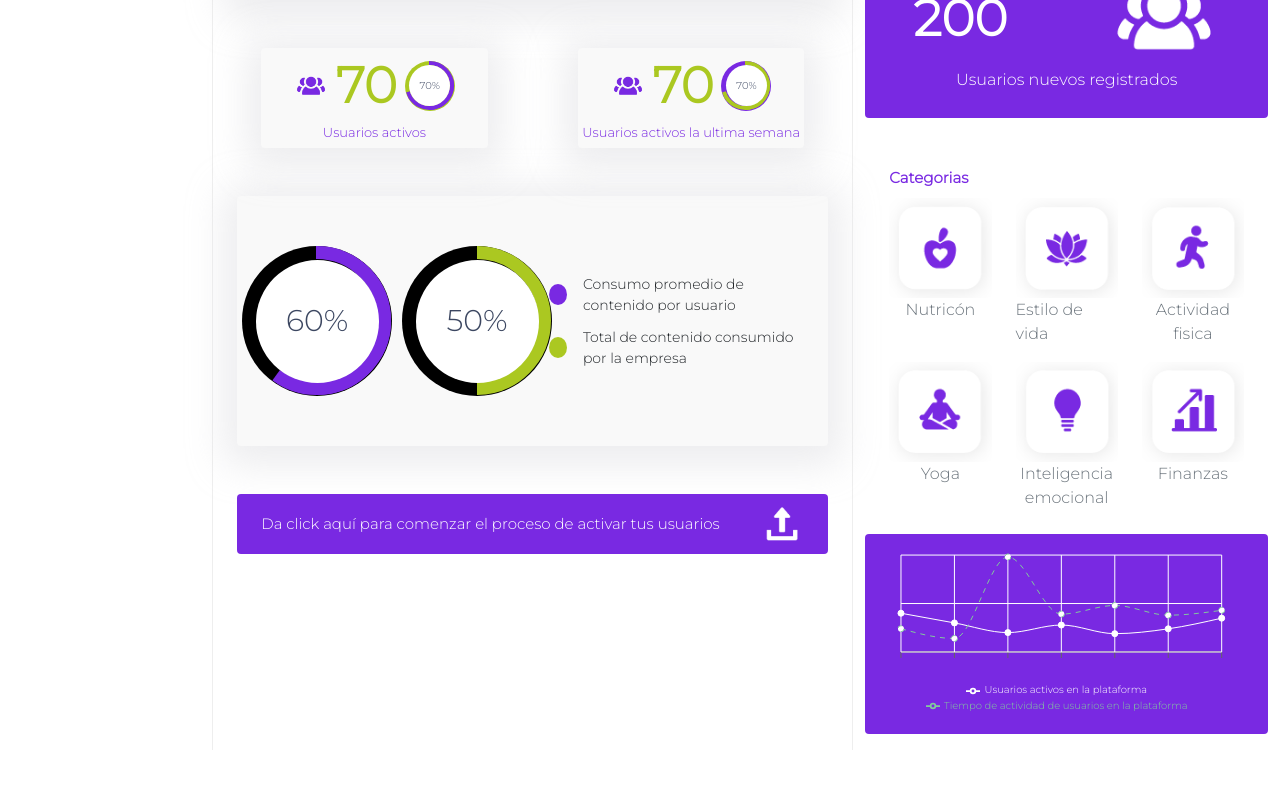
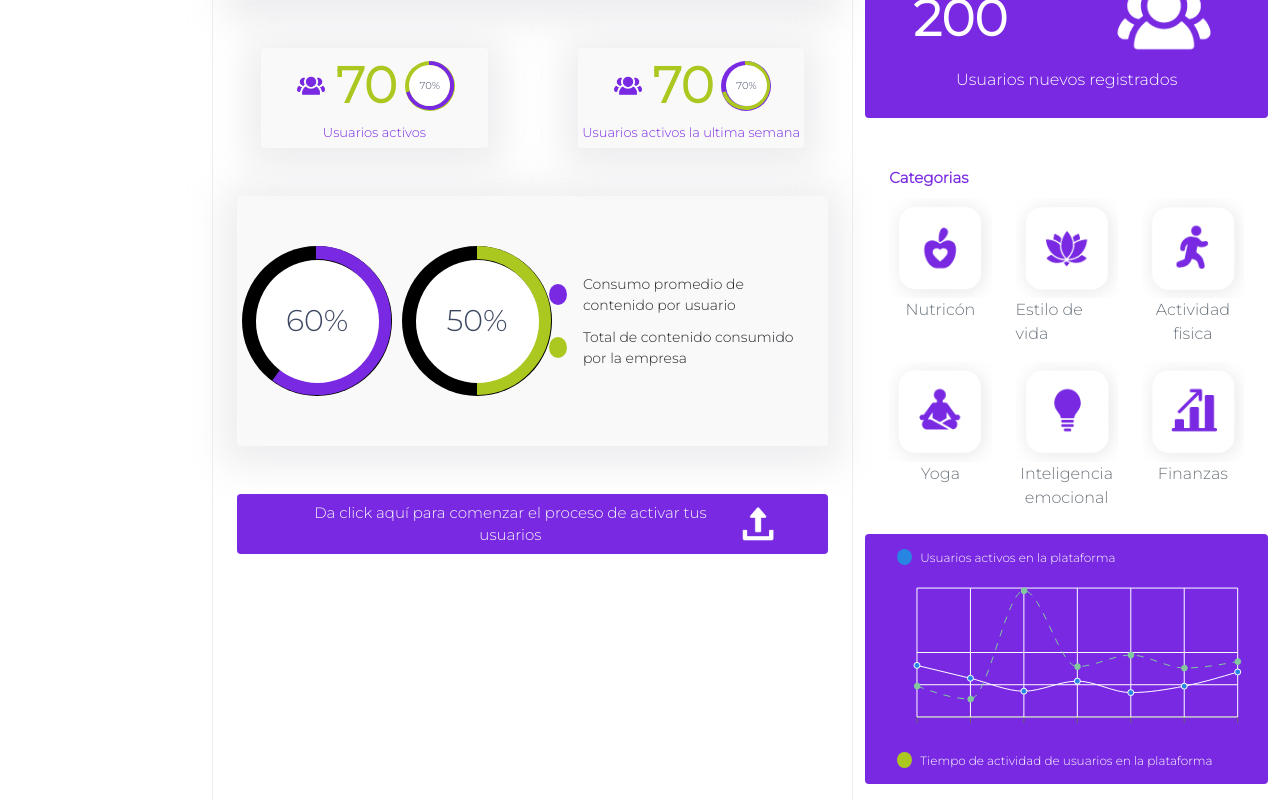
Before and after one commit to anfemoca19/proyecto_impacta, a React (Create React App) app: page /dashboard in a window 1280 px wide. Shown: the part 544-1344 px from the top of the page. Before the commit the page ends 1294 px from the top, so only its background shows below. Built offline with nearby package versions, Linux system fonts and the light colour scheme.

Commit message:
Se agrega estilos a la user graph

```diff
--- a/src/components/CircleColor/Circle.scss
+++ b/src/components/CircleColor/Circle.scss
@@ -24,3 +24,10 @@
   width: 15px;
   height: 16px;
 }
+
+.circle-blue-sm{
+  background: #2985e2;
+  border-radius: 50%;
+  width: 15px;
+  height: 16px;
+}
--- a/src/components/GraphUsers/graphUsers.jsx
+++ b/src/components/GraphUsers/graphUsers.jsx
@@ -8,6 +8,7 @@ import {
   Legend,
   ResponsiveContainer,
 } from "recharts";
+import CircleColor from "../CircleColor/Circle";
 import "../GraphUsers/graphUsers.scss";
 
 /**
@@ -48,7 +49,16 @@ const CustomTooltip = ({ active, payload }) => {
 };
 export default function GraphUsers() {
   return (
-    <div className="container d-flex justify-content-between align-items-center rounded container-account-graph mb-3 p-3">
+    <div className="container-fluid d-flex align-items-center rounded container-account-graph mb-3 p-3">
+      <div className="row ">
+        <div className=" d-flex mb-3  me-3 ms-3">
+          <CircleColor className="circle-blue-sm me-2 " />
+          <span className="style-font-chart">
+            Usuarios activos en la plataforma
+          </span>
+        </div>
+
+        <div className=" style-graph-colaboradores d-flex align-items-center  me-3 ms-3">
           <ResponsiveContainer width="100%" height="100%">
             <LineChart
               width={400}
@@ -58,26 +68,36 @@ export default function GraphUsers() {
             >
               <XAxis dataKey="name" />
               <YAxis hide={true} />
-          <CartesianGrid stroke="#fff" />
+              <CartesianGrid stroke="#fff" strokeDashoffset="5 5" />
               <Tooltip content={<CustomTooltip />} />
-          <Legend wrapperStyle={{ fontSize: "10px" }} />
+              {/* <Legend wrapperStyle={{ fontSize: "10px" }} /> */}
 
               <Line
                 type="monotone"
                 dataKey="line1"
                 name="Usuarios activos en la plataforma"
                 stroke="#fff"
+                fill="#2985e2"
                 activeDot={{ r: 8 }}
               />
               <Line
                 type="monotone"
                 dataKey="line2"
-            strokeDasharray="5 5"
+                strokeDasharray="7 7"
                 name="Tiempo de actividad de usuarios en la plataforma"
                 stroke="#82ca9d"
+                fill="#82ca9d"
               />
             </LineChart>
           </ResponsiveContainer>
         </div>
+        <div className="  d-flex  me-3 ms-3">
+          <CircleColor className="circle-green-sm me-2 " />
+          <span className="style-font-chart">
+            Tiempo de actividad de usuarios en la plataforma
+          </span>
+        </div>
+      </div>
+    </div>
   );
 }
--- a/src/components/GraphUsers/graphUsers.scss
+++ b/src/components/GraphUsers/graphUsers.scss
@@ -1,5 +1,12 @@
 .container-account-graph {
   background-color: #7929e2;
   color: white;
-  height: 200px;
+  height: 250px;
 }
+.style-graph-colaboradores{
+  max-width: 464px;
+    height: 169px;
+}
+ .style-font-chart{
+  font-size: 12px;
+ }
--- a/src/pages/Dashboart/dashboart.jsx
+++ b/src/pages/Dashboart/dashboart.jsx
@@ -20,6 +20,7 @@ import usuarios_icon from "../../imagenes/icono-usuarios-activos.png";
 import Layout from "../../components/Layout";
 import CircleColor from "../../components/CircleColor/Circle";
 import ChartPie from "../../components/ChartPie/ChartPie";
+import { Link } from "react-router-dom";
 
 const data = [
   { name: "ENE", colaboradores: 4000, cursos: 2400 },
@@ -89,7 +90,7 @@ export default function Dashboard() {
                   <YAxis />
                   <CartesianGrid stroke="#7929e2" />
                   <Tooltip />
-                  <Legend />
+                  {/* <Legend /> */}
                   <Area
                     type="monotone"
                     dataKey="colaboradores"
@@ -167,11 +168,16 @@ export default function Dashboard() {
               </div>
             </div>
           </div>
-          <div className="container-activate d-flex justify-content-between align-items-center ps-4 pe-4 mt-5 rounded">
-            <span>
-              Da click aquí para comenzar el proceso de activar tus usuarios
-            </span>
-            <img className="icon-upload" src={upload} alt="icon-upload" />
+          <div className="container-activate d-flex  align-items-center ps-4 pe-4 mt-5 rounded">
+            <Link
+              className="container-fluid text-center justify-content-between align-items-center  style-upload-link d-flex"
+              to=""
+            >
+              <span>
+                Da click aquí para comenzar el proceso de activar tus usuarios
+              </span>
+              <img className="icon-upload" src={upload} alt="icon-upload" />
+            </Link>
           </div>
         </div>
       </Layout>
--- a/src/pages/Dashboart/dashboart.scss
+++ b/src/pages/Dashboart/dashboart.scss
@@ -69,6 +69,12 @@
   color: white;
   height: 60px;
   justify-content: flex-end;
+  &:hover{
+    background-color: #abc821;
+  }
+}
+.style-upload-link{
+  color: #f9f9f9;
 }
 
 .icon-upload {
```
Also changed, not shown: src/components/UI/Button/Button.scss (line endings or trailing spaces), src/components/UI/Input/input.scss (line endings or trailing spaces). Lines whose indentation alone changed are shown as unchanged.
